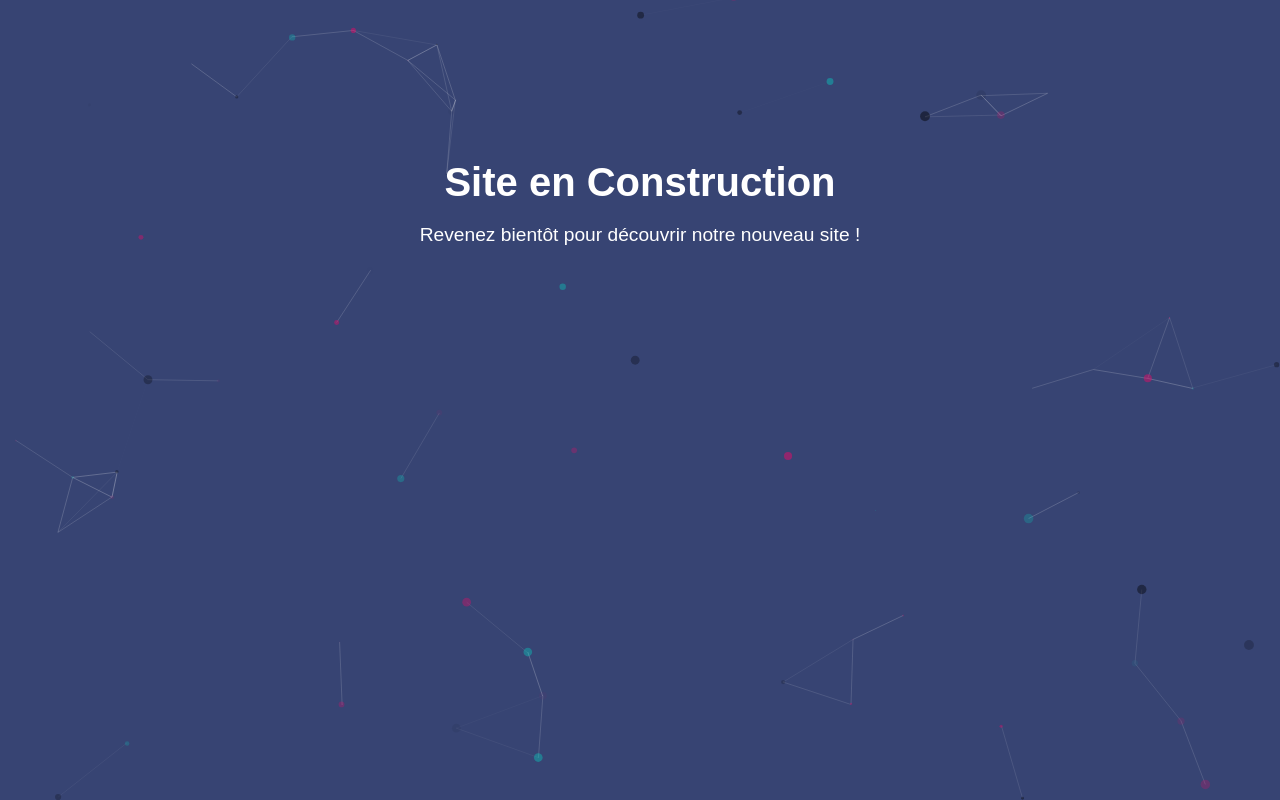
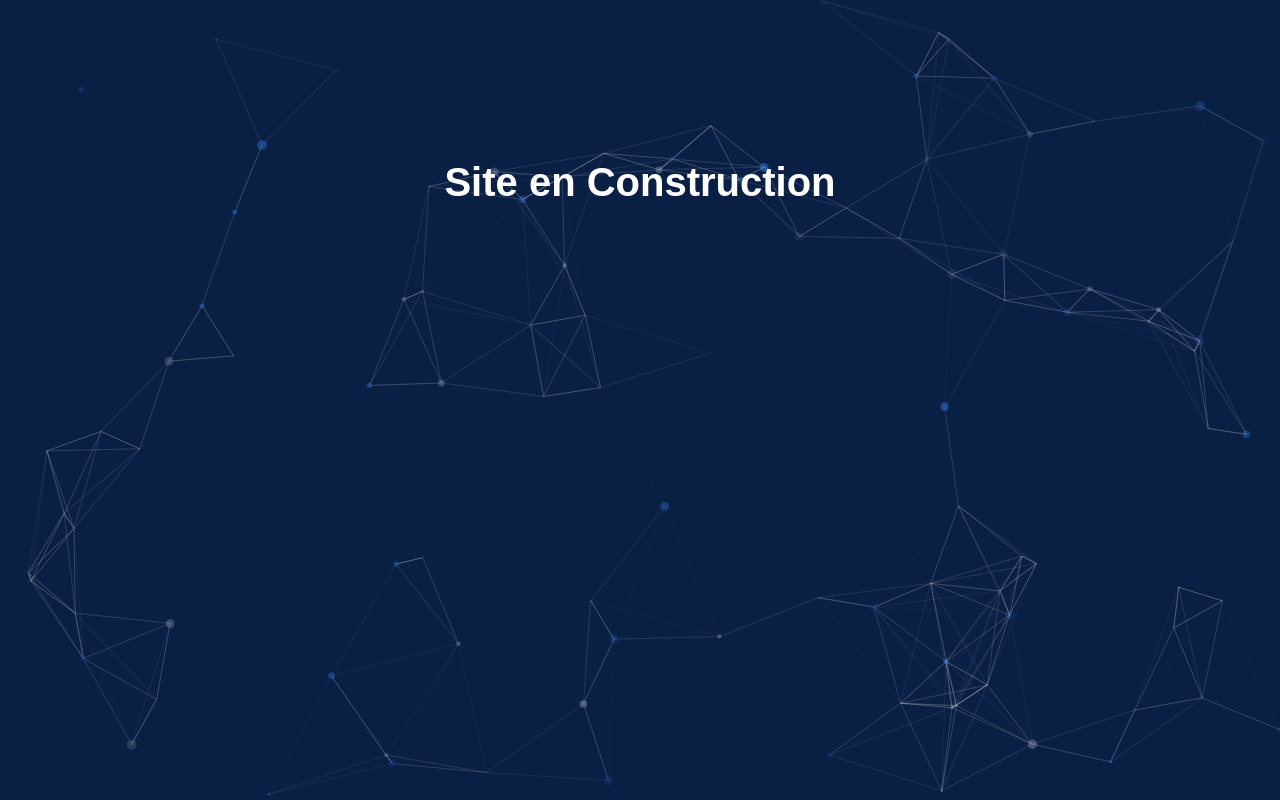
Before and after one commit to HugoSeverino/Datanovate_site, a Flask app: page / in a window 1280 px wide. Run offline with Flask 3, Linux system fonts and the light colour scheme.

Commit message:
up prod css

```diff
--- a/static/css/styles.css
+++ b/static/css/styles.css
@@ -6,7 +6,7 @@
     width: 100vw;
     height: 100vh;
     z-index: -1; /* Derrière les autres éléments de la page */
-    background-color: #374473; /* Couleur de fond par défaut */
+    background-color: #0a1f44; /* Couleur de fond par défaut */
 }
 
 /* Style de base pour le contenu de la page */
--- a/static/js/particles-config.js
+++ b/static/js/particles-config.js
@@ -1,23 +1,31 @@
 particlesJS("particles-js", {
     particles: {
-        number: { value: 50, density: { enable: true, value_area: 800 } },
-        color: { value: ["#03dac6", "#ff0266", "#000000"] },
+        number: { value: 80, density: { enable: true, value_area: 800 } },
+        color: { value: ["#1e3a8a", "#3b82f6", "#94a3b8"] }, // Couleurs des particules : bleu foncé, bleu clair, gris bleuté
         shape: { type: "circle" },
         opacity: { value: 0.5, random: true },
         size: { value: 5, random: true },
-        line_linked: { enable: true, color: "#ffffff", opacity: 0.4, width: 1 },
-        move: { enable: true, speed: 3, direction: "none", random: false, straight: false, out_mode: "out", bounce: false }
+        line_linked: {
+            enable: true,
+            distance: 150, // Distance de connexion des particules
+            color: { value: ["#1e3a8a", "#3b82f6", "#94a3b8"] }, // Couleur des lignes de connexion, bleu très sombre
+            opacity: 0.4,
+            width: 1
+        },
+        move: {
+            enable: true,
+            speed: 1, // Vitesse modérée pour observer les connexions
+            random: false,
+            out_mode: "out"
+        }
     },
     interactivity: {
         detect_on: "canvas",
         events: {
-            onhover: { enable: true, mode: "grab" },
-            onclick: { enable: true, mode: "push" },
-            resize: true
+            onhover: { enable: true, mode: "grab" }
         },
         modes: {
-            grab: { distance: 200, line_linked: { opacity: 1 } },
-            push: { particles_nb: 4 }
+            grab: { distance: 100, line_linked: { opacity: 1 } }
         }
     },
     retina_detect: true
--- a/templates/index.html
+++ b/templates/index.html
@@ -3,7 +3,7 @@
     <head>
         <meta charset="UTF-8">
         <meta name="viewport" content="width=device-width, initial-scale=1.0">
-        <title>Animation de Particules en Fond</title>
+        <title>Datanovate</title>
 
         <!-- Lien vers le fichier CSS -->
         <link rel="stylesheet" href="static/css/styles.css">
@@ -18,7 +18,7 @@
         <!-- Contenu principal de la page, devant le fond animé -->
         <div class="content">
             <h1>Site en Construction</h1>
-            <p>Revenez bientôt pour découvrir notre nouveau site !</p>
+
         </div>
 
         <!-- Lien vers le fichier JavaScript -->
```
